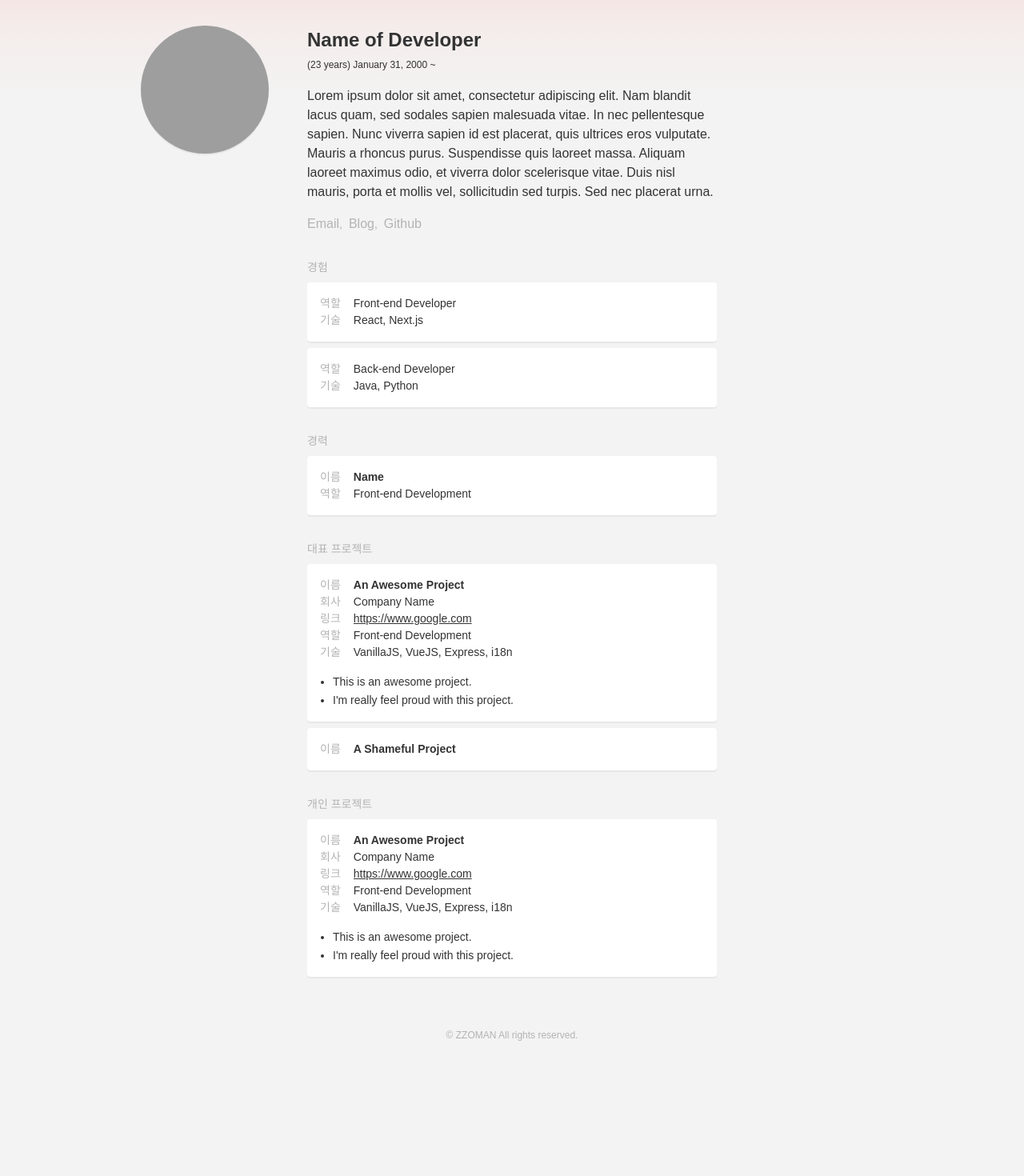
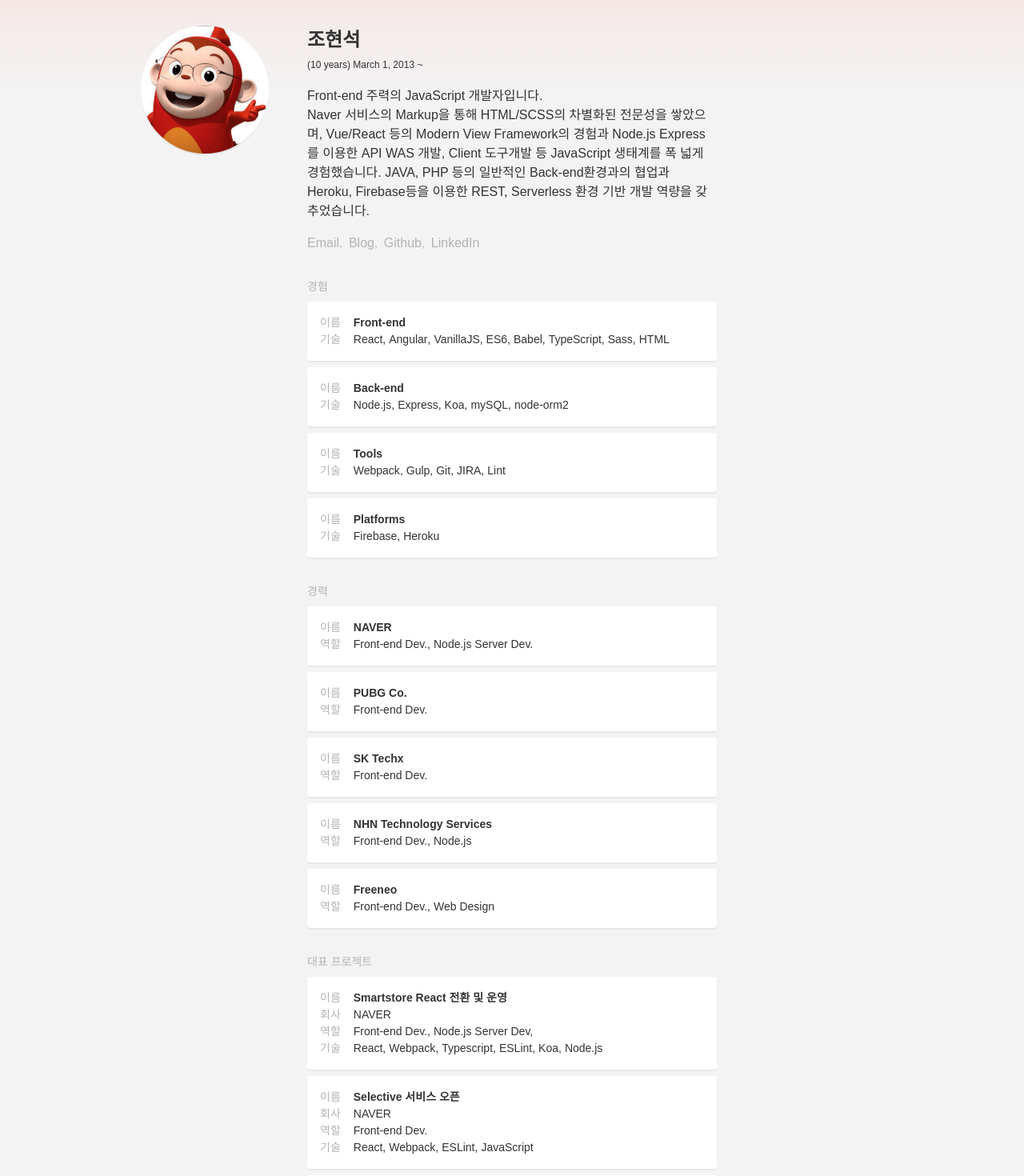
Before and after one commit to reumia/resume-next, a Next.js app: page / in a window 1280 px wide. Shown: the top 1470 px of the page at 80% size. Before the commit the page ends 1367 px from the top, so only its background shows below. Built offline with nearby package versions, Linux system fonts and the light colour scheme; grey boxes are pictures that could not be loaded.

Commit message:
feat: add zzoman's resume

```diff
--- a/src/data/profile.ts
+++ b/src/data/profile.ts
@@ -1,23 +1,27 @@
 import { Profile } from "@/types";
 
 const PROFILE: Profile = {
-  name: "Name of Developer", // string
-  startAt: new Date(1999, 12, 31), // date
+  name: "조현석",
+  startAt: new Date(2013, 2, 1),
   descriptions:
-    "Lorem ipsum dolor sit amet, consectetur adipiscing elit. Nam blandit lacus quam, sed sodales sapien malesuada vitae. In nec pellentesque sapien. Nunc viverra sapien id est placerat, quis ultrices eros vulputate. Mauris a rhoncus purus. Suspendisse quis laoreet massa. Aliquam laoreet maximus odio, et viverra dolor scelerisque vitae. Duis nisl mauris, porta et mollis vel, sollicitudin sed turpis. Sed nec placerat urna.",
-  image: "https://pbs.twimg.com/profile_images/1103991968/____400x400.png", // url
+    "Front-end 주력의 JavaScript 개발자입니다.<br/>Naver 서비스의 Markup을 통해 HTML/SCSS의 차별화된 전문성을 쌓았으며, Vue/React 등의 Modern View Framework의 경험과 Node.js Express를 이용한 API WAS 개발, Client 도구개발 등 JavaScript 생태계를 폭 넓게 경험했습니다.  JAVA, PHP 등의 일반적인 Back-end환경과의 협업과 Heroku, Firebase등을 이용한 REST, Serverless 환경 기반 개발 역량을 갖추었습니다.",
+  image: "/profile-min.png",
   socials: [
     {
-      name: "Email", // string
-      url: "mailto:hong@gildong.com", // url
+      name: "Email",
+      url: "mailto:reumia@gmail.com",
     },
     {
       name: "Blog",
-      url: "https://honggildong.com",
+      url: "https://dev.zzoman.com",
     },
     {
       name: "Github",
-      url: "https://github.com/honggildong",
+      url: "https://github.com/reumia",
+    },
+    {
+      name: "LinkedIn",
+      url: "https://www.linkedin.com/in/hyunsuk-jo-87128310a/",
     },
   ],
 };
--- a/src/data/resume.ts
+++ b/src/data/resume.ts
@@ -3,46 +3,231 @@ import { Resume } from "@/types";
 const RESUME: Resume = {
   experiences: [
     {
-      roles: ["Front-end Developer"],
-      skills: ["React", "Next.js"],
+      name: "Front-end",
+      skills: [
+        "React",
+        "Angular",
+        "VanillaJS",
+        "ES6",
+        "Babel",
+        "TypeScript",
+        "Sass",
+        "HTML",
+      ],
     },
     {
-      roles: ["Back-end Developer"],
-      skills: ["Java", "Python"],
+      name: "Back-end",
+      skills: ["Node.js", "Express", "Koa", "mySQL", "node-orm2"],
     },
+    {
+      name: "Tools",
+      skills: ["Webpack", "Gulp", "Git", "JIRA", "Lint"],
+    },
+    { name: "Platforms", skills: ["Firebase", "Heroku"] },
   ],
   companies: [
     {
-      name: "Name",
-      roles: ["Front-end Development"],
+      name: "NAVER",
+      roles: ["Front-end Dev.", "Node.js Server Dev."],
+    },
+    {
+      name: "PUBG Co.",
+      roles: ["Front-end Dev."],
+    },
+    {
+      name: "SK Techx",
+      roles: ["Front-end Dev."],
+    },
+    {
+      name: "NHN Technology Services",
+      roles: ["Front-end Dev.", "Node.js"],
+    },
+    {
+      name: "Freeneo",
+      roles: ["Front-end Dev.", "Web Design"],
     },
   ],
   projects: [
     {
-      name: "An Awesome Project",
-      company: "Company Name",
-      url: "https://www.google.com",
-      roles: ["Front-end Development"],
-      skills: ["VanillaJS", "VueJS", "Express", "i18n"],
+      name: "Smartstore React 전환 및 운영",
+      company: "NAVER",
+      roles: ["Front-end Dev.", "Node.js Server Dev,"],
+      skills: ["React", "Webpack", "Typescript", "ESLint", "Koa", "Node.js"],
+    },
+    {
+      name: "Selective 서비스 오픈",
+      company: "NAVER",
+      roles: ["Front-end Dev."],
+      skills: ["React", "Webpack", "ESLint", "JavaScript"],
+    },
+    {
+      name: "Playerunknown's Battleground Lobby Store 개편",
+      company: "PUBG Co.",
+      roles: ["Front-end Dev."],
+      skills: ["Angular", "Redux", "SCSS"],
+    },
+    {
+      name: "Mobile용 사내 경제지표 도구 개발",
+      company: "PUBG Co.",
+      roles: ["Front-end Dev.", "UI Design"],
+      skills: ["React", "SCSS"],
+    },
+    {
+      name: "통합 운송 서비스 어플리케이션 웹뷰 개발",
+      company: "SK Techx",
+      roles: ["Front-end Dev."],
+      skills: ["React", "Redux", "Express", "Node.js", "Webpack", "SCSS"],
       descriptions: [
-        "This is an awesome project.",
-        "I'm really feel proud with this project.",
+        "앱 연동테스트를 위한 Heroku Serveless 개발용 서버 구축 및 운용",
+        "Node.js Web Server 도입으로 Back-end 개발과의 업무 의존성 제거",
       ],
     },
     {
-      name: "A Shameful Project",
+      name: "카셰어링 서비스 어플리케이션 웹뷰, 웹서비스, 백오피스 개발",
+      company: "SK Techx",
+      roles: ["Front-end Dev."],
+      skills: ["Handlebars", "React", "Redux", "D3", "SSR", "Webpack", "SCSS"],
+      descriptions: [
+        "NPM, Webpack Task으로 자동화, Bundling 환경 구축",
+        "크로스 브라우징 환경 고려 Webpack 버전 차등 구축",
+        "Webpack-dev-server 적용 Front-end 로컬 개발환경 개선",
+        "ESLint, StyleLint 활용 코딩 컨벤션 자동화 구축",
+        "D3 라이브러리 활용 차트 UI 구현",
+        "앱내 웹뷰 페이지 React+Redux+SSR로 분산된 템플릿 리소스 일원화",
+      ],
+    },
+    {
+      name: "AD UI Tester 개발",
+      company: "NHN Technology Services",
+      roles: ["Node.js Dev."],
+      skills: ["PhantomJS", "CasperJS", "Express"],
+      descriptions: [
+        "네이버 서비스 전반에 삽입될 광고 UI의 Markup 산출물 자동검수도구 개발",
+        "PhantomJS로 Headless Client 환경에서의 UI 렌더링 결과 비교분석",
+      ],
+    },
+    {
+      name: "사내/사외 Sass 교육강사",
+      company: "NHN Technology Services",
+      descriptions: [
+        "NTS 정기교육 및 신규입사자 Sass 교육",
+        "협력사 In-comms 춘천지사 강의",
+        "교육용 교재 및 예제 작성, 매 강의마다 피드백 반영 업데이트",
+      ],
+    },
+    {
+      name: "NAVER 프로필 '내 캐릭터 만들기' 기능 개발",
+      company: "NHN Technology Services",
+      roles: ["Front-end Dev."],
+      skills: ["HTML", "SCSS", "Canvas"],
+      descriptions: [
+        "Cross-device 및 NAVER in-app 환경 UI 개발",
+        "HTML5 Canvas API 관련 Cross-device UI 이슈 처리 경험",
+      ],
+    },
+    {
+      name: "LINEPLAY PC Web Diary 개발",
+      company: "NHN Technology Services",
+      roles: ["Front-end Dev."],
+      skills: ["HTML", "SCSS", "jQuery"],
+      descriptions: [
+        "모바일 게임 LINEPLAY의 SNS 형태의 PC Web Diary 개발",
+        "개발 후 운영인계를 위한 Bootstrap 형태의 모듈화된 UI 가이드 작성",
+      ],
+    },
+    {
+      name: "NAVER Grafolio UI 개편 및 운영",
+      company: "NHN Technology Services",
+      roles: ["Front-end Dev."],
+      skills: ["HTML", "SCSS", "Gulp", "jQuery"],
+      descriptions: [
+        "아티스트 포트폴리오 플랫폼 Grafolio 서비스 UI 개편 및 운영",
+        "Gulp 적용으로 Markup개발 리소스 빌드환경 구성",
+      ],
+    },
+    {
+      name: "NAVER 지식백과/네이버캐스트 운영 및 NAVER 컨텐츠 검수 도구 운영",
+      company: "NHN Technology Services",
+      roles: ["Front-end Dev."],
+      skills: ["HTML", "CSS"],
+      descriptions: [
+        "NAVER 핵심 서비스의 강도 높은 Cross-browsing 운영 경험",
+        "아티스트 포트폴리오 플랫폼 Grafolio 서비스 UI 개편 및 운영",
+        "지식백과, 네이버캐스트, 매거진캐스트 등 컨텐츠 디자인 통일 및 UI 모듈화",
+        "Gulp 적용으로 Markup개발 리소스 빌드환경 구성",
+      ],
+    },
+    {
+      name: "여행랜드사 웹솔루션 Backoffice UI 개편",
+      company: "Freeneo",
+      roles: ["Front-end Dev.", "Design"],
+      skills: ["PHP", "CSS", "jQuery"],
+      url: "https://goo.gl/cKJz2F",
+      descriptions: [
+        "인쇄하여 송장으로 사용할 수 있는 구조의 동적인 Table UI 기획 및 개발",
+        "Bootstrap UI Framework 활용한 브랜드 UI 가이드 작성",
+      ],
+    },
+    {
+      name: "Sheraton 인천 웹사이트 개발",
+      company: "Freeneo",
+      roles: ["Front-end Dev."],
+      skills: ["PHP", "jQuery", "SCSS", "Web Accessibility"],
+      descriptions: ["한국웹접근성평가원 KWACC 인증 마크 획득"],
+    },
+    {
+      name: "HUONS 그룹 및 제품 웹사이트 개발",
+      company: "Freeneo",
+      roles: ["Front-end Dev.", "Design"],
+      skills: ["Wordpress", "PHP", "jQuery", "SCSS"],
     },
   ],
   personals: [
     {
-      name: "An Awesome Project",
-      company: "Company Name",
-      url: "https://www.google.com",
-      roles: ["Front-end Development"],
-      skills: ["VanillaJS", "VueJS", "Express", "i18n"],
+      name: "Discordee",
+      roles: ["Front-end Dev.", "Back-end Dev.", "Design"],
+      skills: [
+        "Firebase",
+        "Heroku",
+        "React",
+        "Redux",
+        "Express",
+        "Webpack",
+        "Oauth2",
+        "i18n",
+        "SCSS",
+      ],
       descriptions: [
-        "This is an awesome project.",
-        "I'm really feel proud with this project.",
+        "게임 음성채팅 어플리케이션 Discord의 미비한 서버 검색 기능을 해결하기 위한 Discord 서버 검색 플랫폼",
+        "Discord Development API를 통한 Oauth2 인증체계 구현",
+      ],
+    },
+    {
+      name: "ifKiller",
+      roles: ["Front-end Dev."],
+      skills: ["Handlebars", "jQuery", "Webpack", "SCSS"],
+      descriptions: [
+        "Java 코드 검수 및 네이밍 추천 서비스 ifKiller의 Front-end 개발",
+        "Web에서 사용가능한 Full-screen Editor UI 구현",
+      ],
+    },
+    {
+      name: "Resume",
+      url: "https://github.com/reumia/resume",
+      roles: ["Front-end Dev.", "Design"],
+      skills: ["React", "Webpack", "SCSS"],
+      descriptions: [
+        "JSON 데이터를 기반으로 개발자를 위한 단일 페이지의 이력서 웹사이트를 만들어주는 도구",
+        "본 이력서 웹사이트를 구축하는데에 활용",
+      ],
+    },
+    {
+      name: "정적블로그생성 플랫폼 Hexo의 Theme 개발",
+      url: "https://goo.gl/A319ZX",
+      skills: ["HTML", "SCSS", "Markdown", "Node.js"],
+      descriptions: [
+        "Responsive, One-column 레이아웃의 Theme 개발",
+        "Hexo 플랫폼의 첫번째 한글 Theme",
       ],
     },
   ],
```
Also changed, not shown: public/profile-min.png (added).
